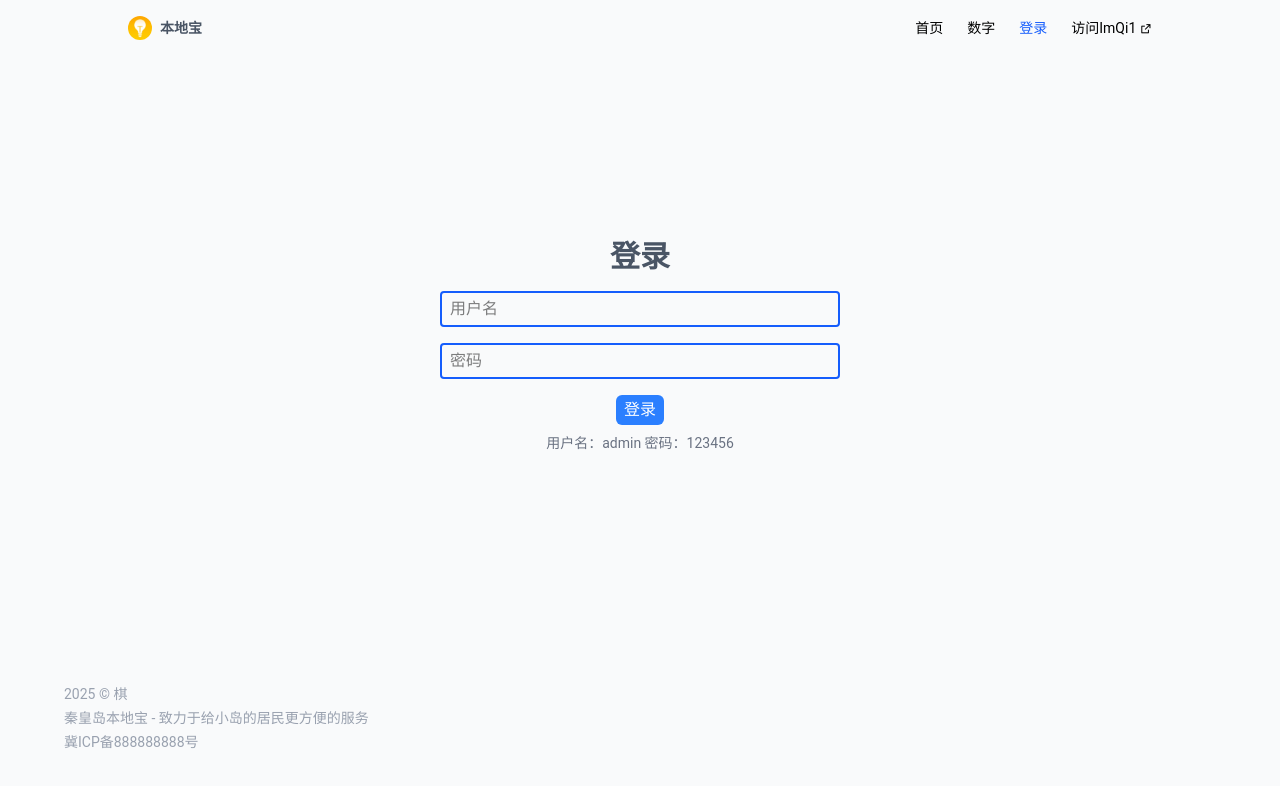
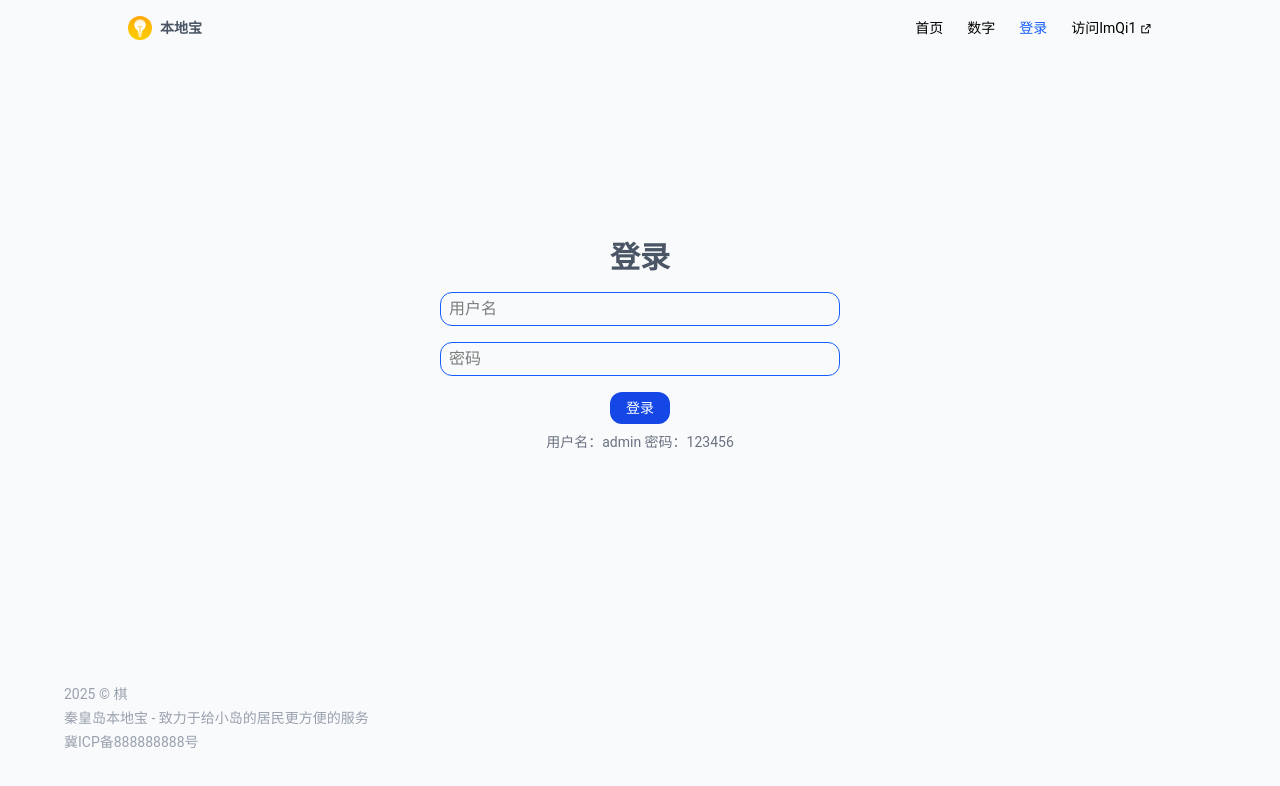
Before and after one commit to imqi1-github/app-frontend, a Vue app: page /login in a window 1280 px wide. Shown: the top 786 px of the page. Built offline with nearby package versions, Linux system fonts and the light colour scheme.

Commit message:
做了个首页

```diff
--- a/index.html
+++ b/index.html
@@ -7,7 +7,7 @@
   <title>秦皇岛本地宝</title>
 </head>
 <body>
-<div id="app" class="bg-gray-50 grid grid-rows-[max-content_1fr_max-content] min-h-screen text-base"></div>
+<div id="app" class="relative bg-gray-50 grid grid-rows-[max-content_1fr_max-content] min-h-screen text-base"></div>
 <script type="module" src="/src/main.ts"></script>
 </body>
 </html>
--- a/package.json
+++ b/package.json
@@ -1,4 +1,4 @@
-{
+  {
   "name": "vite-project",
   "private": true,
   "version": "0.0.0",
--- a/src/App.vue
+++ b/src/App.vue
@@ -1,15 +1,29 @@
 <script setup lang="ts">
 import Header from "@/components/Header.vue";
 import Footer from "@/components/Footer.vue";
-import {onMounted} from "vue";
+import {ref, onMounted, onBeforeUnmount} from 'vue';
+
+const isScrolled = ref(false);  // 用来控制是否滚动过
+onMounted(() => {
+  console.log(`项目渲染完成，后端 API 地址为：${import.meta.env.VITE_API_URL}`);
+});
+
+const handleScroll = () => {
+  isScrolled.value = window.scrollY < 50;
+};
 
 onMounted(() => {
-  console.log(`项目渲染完成，后端 API 地址为：${import.meta.env.VITE_API_URL}`);
-})
+  window.addEventListener('scroll', handleScroll);
+});
 
+onBeforeUnmount(() => {
+  window.removeEventListener('scroll', handleScroll);
+});
 </script>
+
 <template>
-  <div class="row-start-1 px-32 py-4 flex justify-center">
+  <div class="row-start-1 px-32 py-4 flex justify-center sticky top-0 duration-200"
+       :class="{'border-b-transparent': isScrolled, 'border-b-[1px] bg-white border-b-gray-200': !isScrolled}">
     <Header/>
   </div>
   <div class="row-start-2 flex items-center justify-center p-8">
--- a/src/NotFound.vue
+++ b/src/NotFound.vue
@@ -1,13 +1,11 @@
-<script setup lang="ts">
-import PushButton from "@components/inputs/PushButton.vue";
-</script>
-
 <template>
   <div class="text-center">
     <div class="italic text-9xl font-bold text-gray-700">
       404
     </div>
     <div class="text-2xl mt-8 mb-4">你查找的页面不存在！</div>
-    <PushButton :onClick="() => $router.push('/')" text="回到首页"/>
+    <RouterLink to="/" class="px-4 py-1 text-white bg-blue-700 w-fit rounded-xl hover:bg-blue-500 duration-300 text-sm">
+      回到首页
+    </RouterLink>
   </div>
 </template>
--- a/src/components/Header.vue
+++ b/src/components/Header.vue
@@ -22,7 +22,7 @@ const routes = [
 </script>
 
 <template>
-  <div class="flex items-center justify-between w-full text-sm bg-transparent max-w-6xl mx-auto">
+  <div class="flex items-center justify-between w-full text-sm max-w-6xl mx-auto">
     <RouterLink class="flex items-center justify-center" :to="$router.resolve({ name: 'home' }).href">
       <img class="rounded-full overflow-hidden" width="24" height="24" :src="Logo" alt="logo"/>
       <span class="font-bold text-gray-600 ml-2">本地宝</span>
--- a/src/components/inputs/LineEdit.vue
+++ b/src/components/inputs/LineEdit.vue
@@ -22,6 +22,6 @@ const handleInput = (event: Event) => {
 </script>
 
 <template>
-  <input class="w-full border-blue-600 border-2 rounded py-1 px-2" type="text" @input="handleInput"
+  <input class="w-full border-blue-600 border-[1px] rounded-xl py-1 px-2" type="text" @input="handleInput"
          :placeholder="placeholder"/>
 </template>
--- a/src/components/inputs/Password.vue
+++ b/src/components/inputs/Password.vue
@@ -22,5 +22,5 @@ const handleInput = (event: Event) => {
 </script>
 
 <template>
-  <input class="w-full border-blue-600 border-2 rounded py-1 px-2" type="password" @input="handleInput" :placeholder="placeholder"/>
+  <input class="w-full border-blue-600 border-[1px] rounded-xl py-1 px-2" type="password" @input="handleInput" :placeholder="placeholder"/>
 </template>
--- a/src/components/inputs/PushButton.vue
+++ b/src/components/inputs/PushButton.vue
@@ -1,6 +1,6 @@
 <template>
   <button @click="onClick"
-          class="bg-blue-500 hover:bg-blue-400 text-white px-2 py-0.75 rounded-md cursor-pointer min-h-[1.25rem] min-w-[1.5rem]">
+          class="px-4 py-1.5 text-white bg-blue-700 w-fit rounded-xl hover:bg-blue-500 duration-300 text-sm cursor-pointer">
     {{ text }}
   </button>
 </template>
```
